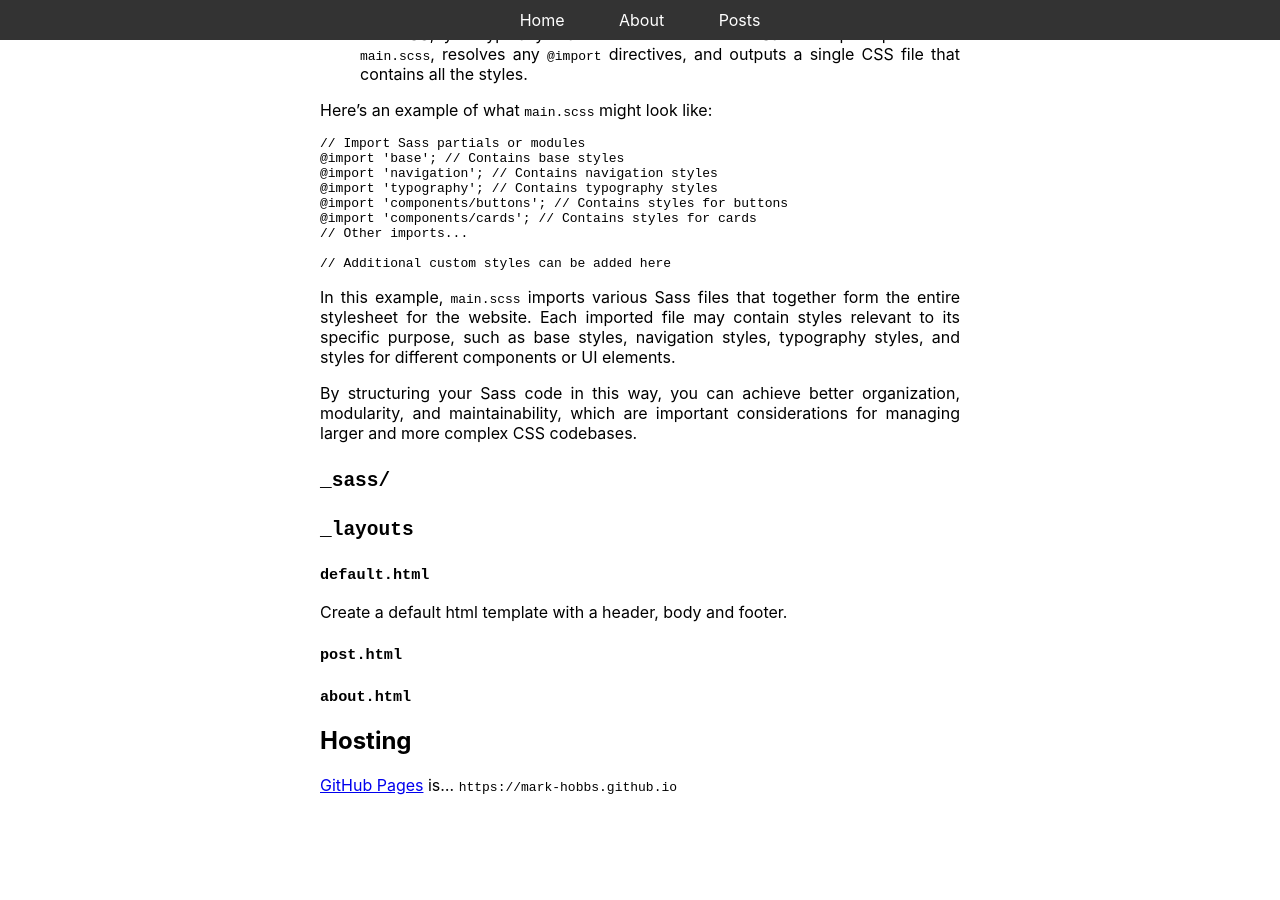
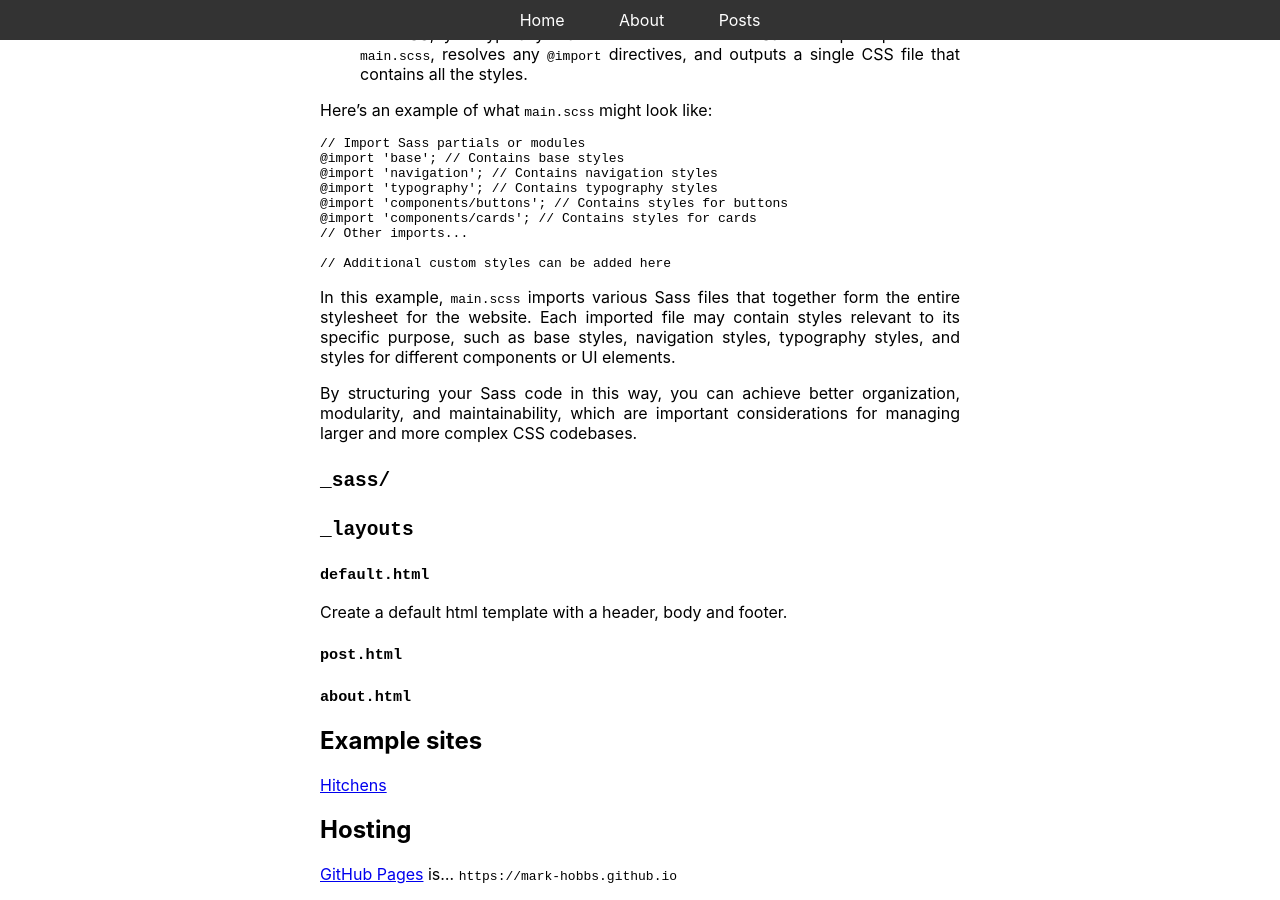
Before and after one commit to mark-hobbs/mark-hobbs.github.io, a Jekyll site: the page built from _posts/2024-03-05-making-this-site.md, in a window 1280 px wide and 900 px high, scrolled down 2616 px. Built offline with Jekyll 4.4.1, drawn with Linux system fonts in a browser that asks for light colours; before the commit the page ends 3427 px from its top, so only the background shows below that.

Commit message:
Add link to Hitchens Jekyll theme

```diff
--- a/_posts/2024-03-05-making-this-site.md
+++ b/_posts/2024-03-05-making-this-site.md
@@ -107,6 +107,10 @@ Create a default html template with a header, body and footer.
 
 ### `about.html`
 
+## Example sites
+
+[Hitchens](https://github.com/patdryburgh/hitchens)
+
 ## Hosting
 
 [GitHub Pages](https://pages.github.com/) is... `https://mark-hobbs.github.io`
```
